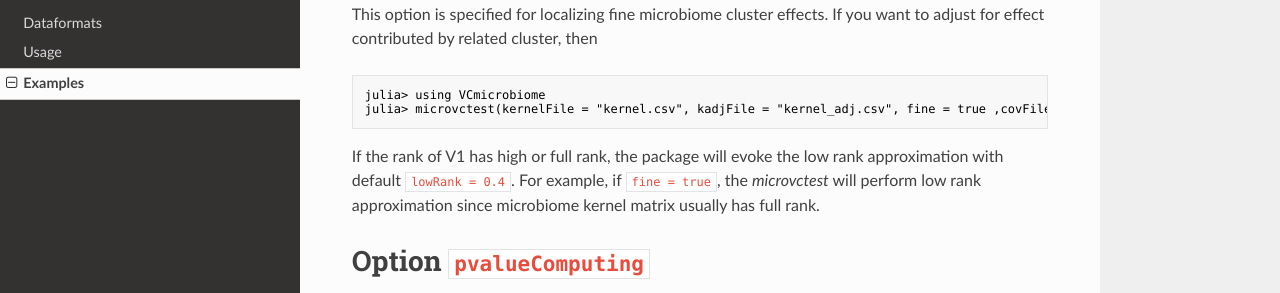
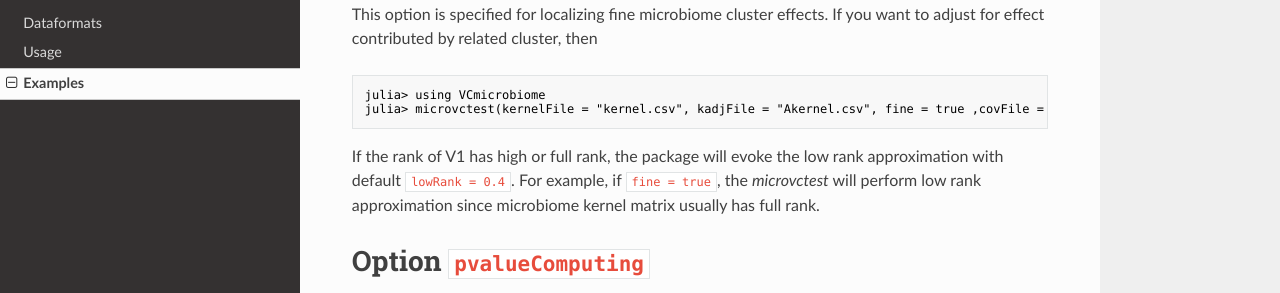
Before and after one commit to JingZhai63/VCmicrobiome.jl, an MkDocs documentation site: the page built from docs/Examples.md, in a window 1280 px wide and 900 px high, scrolled down 1104 px. Shown: the part 172-465 px from the top of the window. Built offline with MkDocs 1.6.1, drawn with Linux system fonts in a browser that asks for light colours; nearby versions of some CDN libraries; old or Windows-style settings are respelled for this version of MkDocs.

Commit message:
latest update

````diff
--- a/docs/Examples.md
+++ b/docs/Examples.md
@@ -48,7 +48,7 @@ This option is specified for localizing fine microbiome cluster effects. If you
 
 ```julia
 julia> using VCmicrobiome
-julia> microvctest(kernelFile = "kernel.csv", kadjFile = "kernel_adj.csv", fine = true ,covFile = "covariates.csv", responseFile = "y.csv", test = "eScore", yIdx = 3)
+julia> microvctest(kernelFile = "kernel.csv", kadjFile = "Akernel.csv", fine = true ,covFile = "covariates.csv", responseFile = "y.csv", test = "eScore", yIdx = 3)
 ```
 
 If the rank of V1 has high or full rank, the package will evoke the low rank approximation with default `lowRank = 0.4`. For example, if `fine = true`, the _microvctest_ will perform low rank approximation since microbiome kernel matrix usually has full rank.
````
Also changed, not shown: 1 other file.
